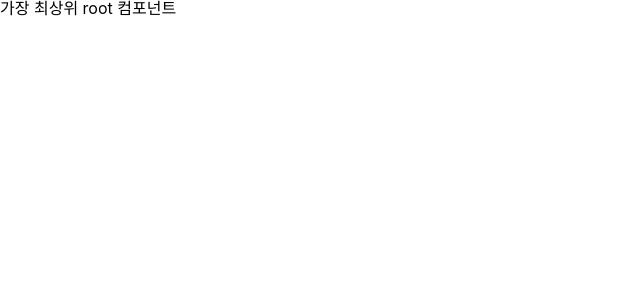
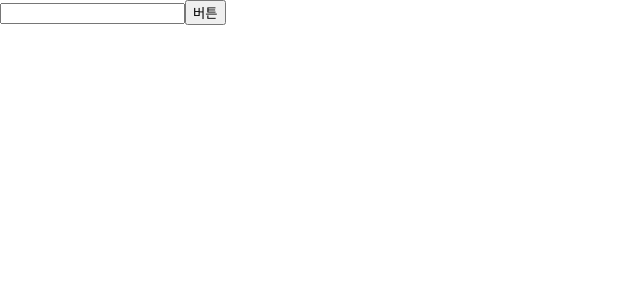
Before and after one commit to prgrms-web-devcourse/FEDC4-DarkNight-Movie-Searcher, a React (Create React App) app: page / in a window 1280 px wide. Shown: the top 300 px of the page, without its empty margins (0-640 px from the left). Built offline with nearby package versions, Linux system fonts and the light colour scheme; the HTML template or start-up script is replaced by a standard one.

Commit message:
[✨Add]가독성을 위한 form생성

```diff
--- a/src/components/Root.jsx
+++ b/src/components/Root.jsx
@@ -4,7 +4,10 @@ import { Outlet } from 'react-router-dom'
 export default function Root() {
   return (
     <div>
-      <h1>가장 최상위 root 컴포넌트</h1>
+      <form>
+        <input type="text" />
+        <button>버튼</button>
+      </form>
 
       <Outlet />
     </div>
```
